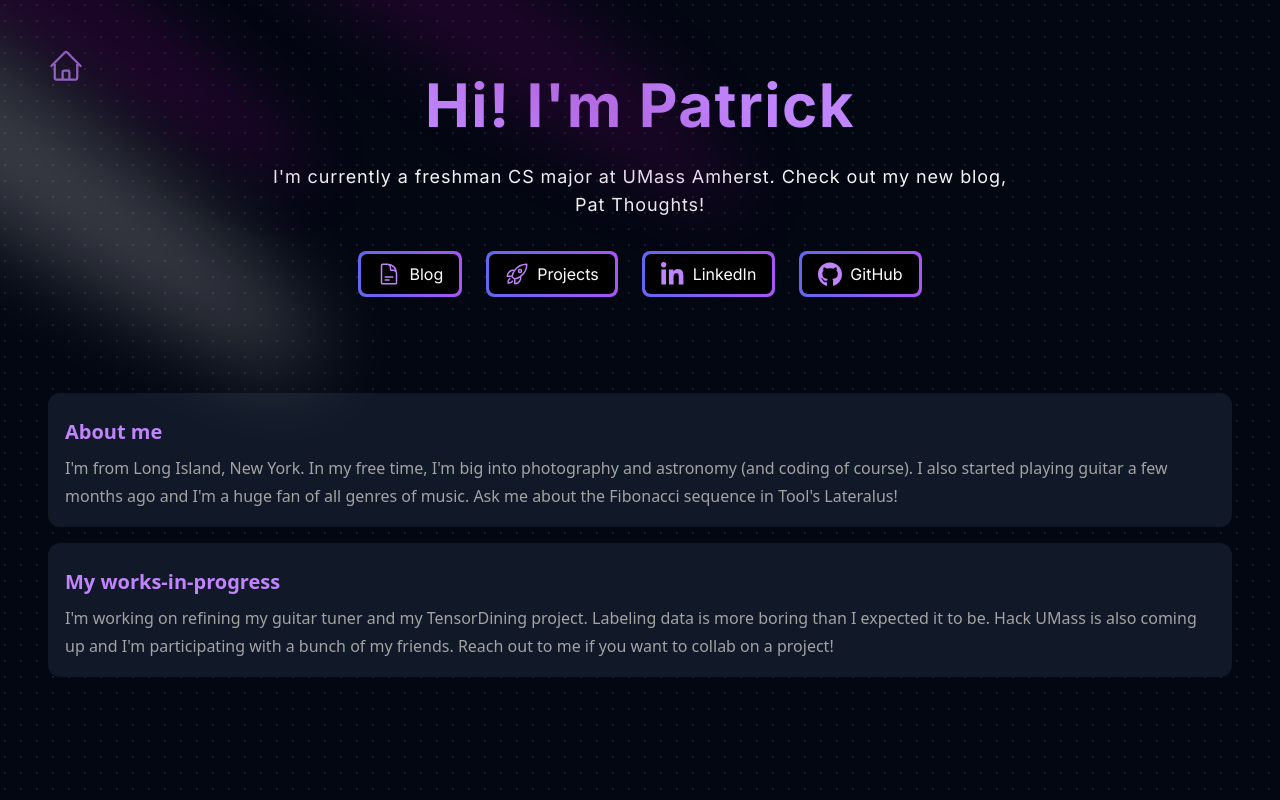
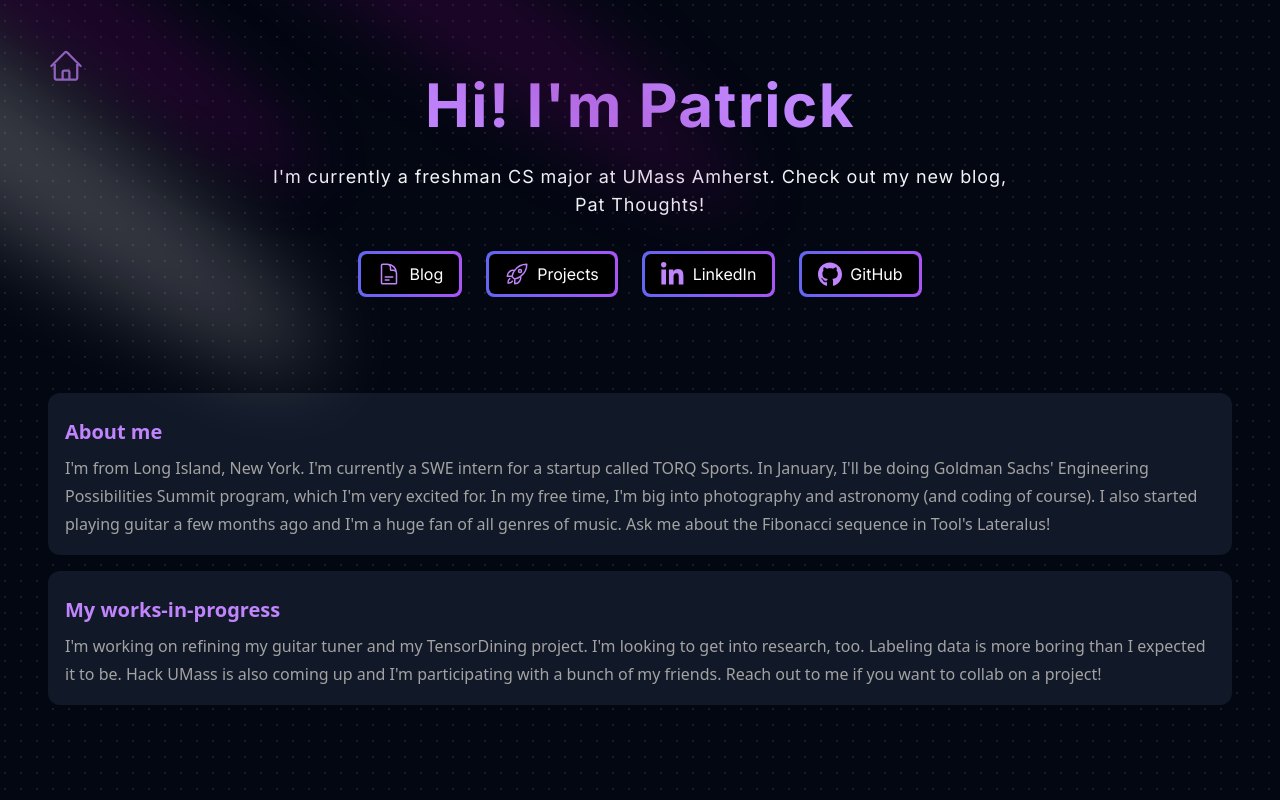
Before and after one commit to pat-mart/portfolio, a Next.js app: page /screens/home in a window 1280 px wide. Built offline with nearby package versions, Linux system fonts and the light colour scheme.

Commit message:
Changed bio

```diff
--- a/src/app/screens/blog-landing/blog-landing-client.tsx
+++ b/src/app/screens/blog-landing/blog-landing-client.tsx
@@ -17,7 +17,6 @@ export default function BlogLandingClient() {
     const [hasNewPost, setHasNewPost] = useState<boolean>(false)
     const [hasError, setHasError] = useState<boolean>(false)
 
-
     const onSignIn = async () => {
         const auth = getAuth()
 
@@ -32,7 +31,7 @@ export default function BlogLandingClient() {
                     setHasError(false)
 
                     setPassword('')
-                }).catch(e => setHasError(true))
+                }).catch(_ => setHasError(true))
         } catch (e) {
             setHasError(true)
         }
--- a/src/app/screens/home/page.tsx
+++ b/src/app/screens/home/page.tsx
@@ -59,14 +59,14 @@ export default function Home() {
 const items = [
     {
         title: "About me",
-        description: "I'm from Long Island, New York. In my free time, I'm big into photography and astronomy (and coding of course). " +
+        description: "I'm from Long Island, New York. I'm currently a SWE intern for a startup called TORQ Sports. In January, I'll be doing Goldman Sachs' Engineering Possibilities Summit program, which I'm very excited for. In my free time, I'm big into photography and astronomy (and coding of course). " +
             "I also started playing guitar a few months ago and I'm a huge fan of all genres of music. Ask me about the Fibonacci sequence in Tool's Lateralus!",
         className: " row-span-2 bg-gray-900 flex w-full",
         link: ""
     },
     {
         title: "My works-in-progress",
-        description: "I'm working on refining my guitar tuner and my TensorDining project. Labeling data is more boring than I expected it to be. Hack UMass is also coming up and I'm participating with a bunch of my friends. Reach out to me if you want to collab on a project!",
+        description: "I'm working on refining my guitar tuner and my TensorDining project. I'm looking to get into research, too. Labeling data is more boring than I expected it to be. Hack UMass is also coming up and I'm participating with a bunch of my friends. Reach out to me if you want to collab on a project!",
         className: "md:col-span-3 col-span-2 row-span-3 bg-gray-900 flex w-full",
         link: ""
     }
```
Also changed, not shown: src/app/screens/blog-landing/page.tsx (+4 -4 lines).
